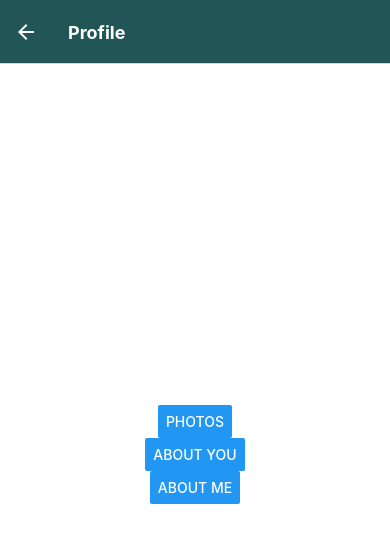
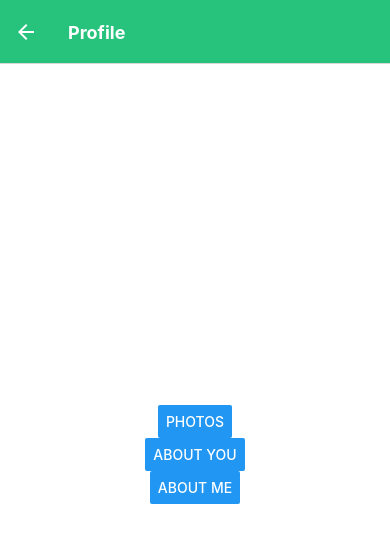
Before and after one commit to henrydeacy/twigg, a React Native app: screen /Profile in a window 390 px wide. Shown: the top 542 px of the page. Built offline with nearby package versions, Linux system fonts and the light colour scheme.

Commit message:
make colors file

```diff
--- a/App.tsx
+++ b/App.tsx
@@ -5,6 +5,7 @@ import { Profile } from "./profile/profile-screen";
 import { AboutMe } from "./profile/about-me/about-me-screen";
 import { Photos } from "./profile/photos/photos-screen";
 import { AboutYou } from "./profile/about-you/about-you-screen";
+import { colors } from "./colors";
 
 const Stack = createNativeStackNavigator();
 
@@ -15,9 +16,9 @@ export default function App() {
         initialRouteName="Welcome"
         screenOptions={{
           headerStyle: {
-            backgroundColor: "#225555",
+            backgroundColor: colors.green,
           },
-          headerTintColor: "#fff",
+          headerTintColor: colors.white,
           headerTitleStyle: {
             fontWeight: "bold",
           },
--- /dev/null
+++ b/colors.ts
@@ -0,0 +1 @@
+export const colors = {green: "#27c37d", pink: "#dbc3e7", white: "#ffffff"}
--- a/profile/about-me/about-me-screen.tsx
+++ b/profile/about-me/about-me-screen.tsx
@@ -1,6 +1,7 @@
 import { StatusBar } from "expo-status-bar";
 import React from "react";
 import { Text, StyleSheet, View } from "react-native";
+import { colors } from "../../colors";
 
 export function AboutMe({ navigation }: any) {
   return (
@@ -14,7 +15,7 @@ export function AboutMe({ navigation }: any) {
 const styles = StyleSheet.create({
   container: {
     flex: 1,
-    backgroundColor: "#fff",
+    backgroundColor: colors.white,
     alignItems: "center",
     justifyContent: "center",
   },
--- a/profile/about-you/about-you-screen.tsx
+++ b/profile/about-you/about-you-screen.tsx
@@ -1,6 +1,7 @@
 import { StatusBar } from "expo-status-bar";
 import React from "react";
 import { Text, StyleSheet, View } from "react-native";
+import { colors } from "../../colors";
 
 export function AboutYou({ navigation }: any) {
   return (
@@ -14,7 +15,7 @@ export function AboutYou({ navigation }: any) {
 const styles = StyleSheet.create({
   container: {
     flex: 1,
-    backgroundColor: "#fff",
+    backgroundColor: colors.white,
     alignItems: "center",
     justifyContent: "center",
   },
--- a/profile/photos/photo-component.tsx
+++ b/profile/photos/photo-component.tsx
@@ -8,6 +8,7 @@ import {
   View,
 
 } from "react-native";
+import { colors } from "../../colors";
 
 interface PhotoComponentProps {
     photos: boolean[] | undefined
@@ -32,7 +33,7 @@ export function PhotoComponent (props: PhotoComponentProps) {
 const styles = StyleSheet.create({
   container: {
     flex: 1,
-    backgroundColor: "#fff",
+    backgroundColor: colors.pink,
     alignItems: "center",
     justifyContent: "center",
   },
@@ -50,13 +51,13 @@ const styles = StyleSheet.create({
     width: 50,
     height: 30,
     fontSize: 20,
-    fontStyle: { color: "#fff" },
-    backgroundColor: "#225555",
+    fontStyle: { color: colors.white },
+    backgroundColor: colors.green,
     borderRadius: 8,
     display: 'flex',
     alignItems: "center"
   },
  deleteText:
-  { color:"#fff",
+  { color: colors.white,
     textAlignVertical: 'center'}
 });
--- a/profile/photos/photos-screen.tsx
+++ b/profile/photos/photos-screen.tsx
@@ -8,6 +8,7 @@ import {
   TouchableOpacity,
 } from "react-native";
 import { SafeAreaView } from "react-native-safe-area-context";
+import { colors } from "../../colors";
 import { PhotoComponent } from "./photo-component";
 
 export function Photos({ navigation }: any) {
@@ -42,7 +43,7 @@ const styles = StyleSheet.create({
   container: {
     paddingTop: 50,
     flex: 1,
-    backgroundColor: "#fff",
+    backgroundColor: colors.white,
     alignItems: "center",
     justifyContent: "center",
   },
@@ -60,13 +61,13 @@ const styles = StyleSheet.create({
     width: 50,
     height: 30,
     fontSize: 20,
-    fontStyle: { color: "#fff" },
-    backgroundColor: "#225555",
+    fontStyle: { color: colors.white },
+    backgroundColor: colors.green,
     borderRadius: 8,
     display: 'flex',
     alignItems: "center"
   },
   plusText:
-  { color:"#fff",
+  { color: colors.white,
     textAlignVertical: 'center'}
 });
--- a/profile/profile-screen.tsx
+++ b/profile/profile-screen.tsx
@@ -1,6 +1,7 @@
 import { StatusBar } from "expo-status-bar";
 import React from "react";
 import { Button, StyleSheet, Text, View } from "react-native";
+import { colors } from "../colors";
 
 export function Profile({ navigation }: any) {
   return (
@@ -22,7 +23,7 @@ export function Profile({ navigation }: any) {
 const styles = StyleSheet.create({
   container: {
     flex: 1,
-    backgroundColor: "#fff",
+    backgroundColor: colors.white,
     alignItems: "center",
     justifyContent: "center",
   },
--- a/welcome/welcome-screen.tsx
+++ b/welcome/welcome-screen.tsx
@@ -1,11 +1,12 @@
 import { StatusBar } from "expo-status-bar";
 import React from "react";
-import { Button, StyleSheet, Text, TouchableOpacity, View } from "react-native";
+import { Button, StyleSheet, Text, View } from "react-native";
+import { colors } from "../colors";
 
 export function Welcome({ navigation }: any) {
   return (
     <View style={styles.container}>
-      <Text>Welcome to toda!</Text>
+      <Text>Welcome to twigg!</Text>
       <Button
         title="Get started"
         onPress={() => navigation.navigate("Profile")}
@@ -18,7 +19,7 @@ export function Welcome({ navigation }: any) {
 const styles = StyleSheet.create({
   container: {
     flex: 1,
-    backgroundColor: "#fff",
+    backgroundColor: colors.white,
     alignItems: "center",
     justifyContent: "center",
   },
```
